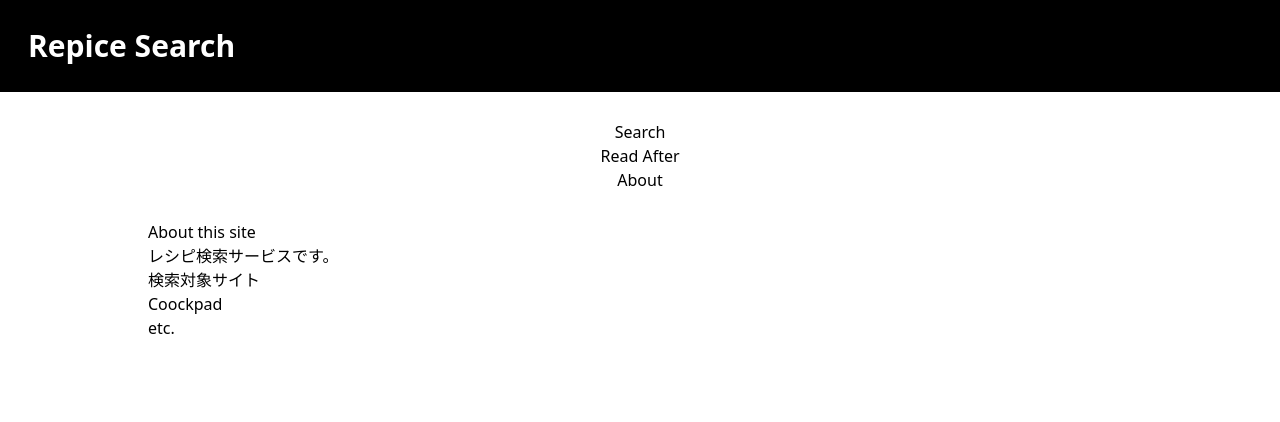
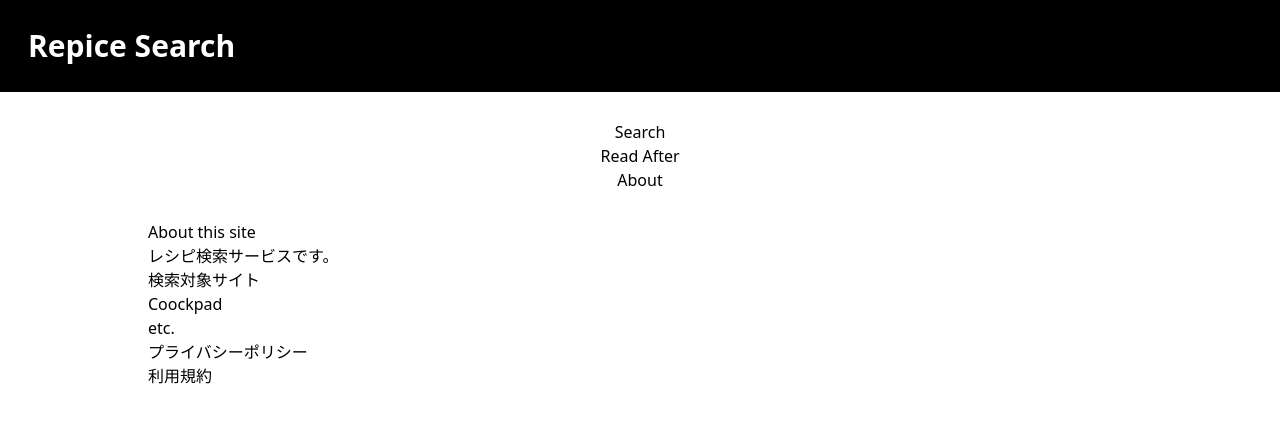
Before and after one commit to renoinn/nuxt-recipe-search, a Nuxt app: page /about in a window 1280 px wide. Shown: the top 422 px of the page. Built offline with nearby package versions, Linux system fonts and the light colour scheme.

Commit message:
feat: add term and privacy

```diff
--- a/pages/about/index.vue
+++ b/pages/about/index.vue
@@ -7,5 +7,13 @@
       <li>Coockpad</li>
       <li>etc.</li>
     </ul>
+    <ul>
+      <li>
+        <NuxtLink to="/about/privacy">プライバシーポリシー</NuxtLink>
+      </li>
+      <li>
+        <NuxtLink to="/about/term">利用規約</NuxtLink>
+      </li>
+    </ul>
   </div>
 </template>
--- /dev/null
+++ b/pages/about/privacy.vue
@@ -0,0 +1,5 @@
+<template>
+  <div>
+    <h2>プライバシーポリシー</h2>
+  </div>
+</template>
--- /dev/null
+++ b/pages/about/term.vue
@@ -0,0 +1,5 @@
+<template>
+  <div>
+    <h2>利用規約</h2>
+  </div>
+</template>
```
